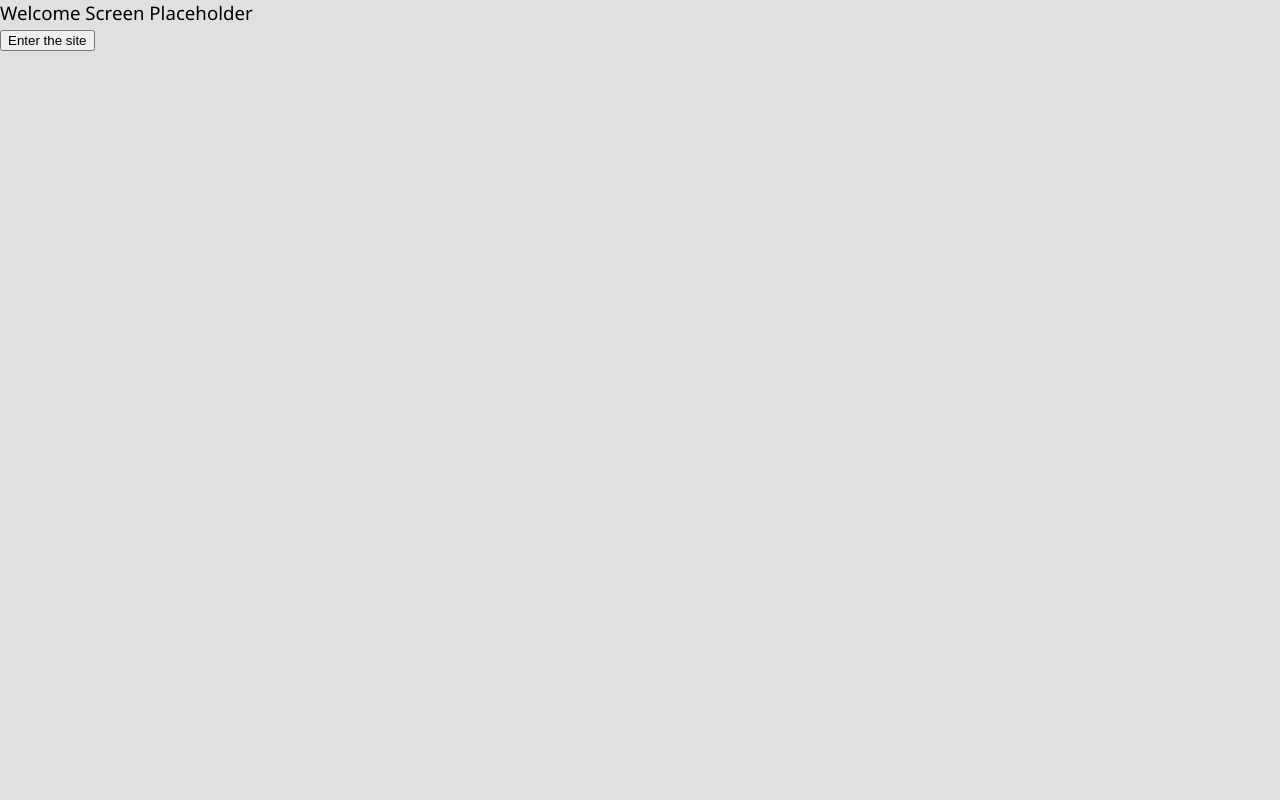
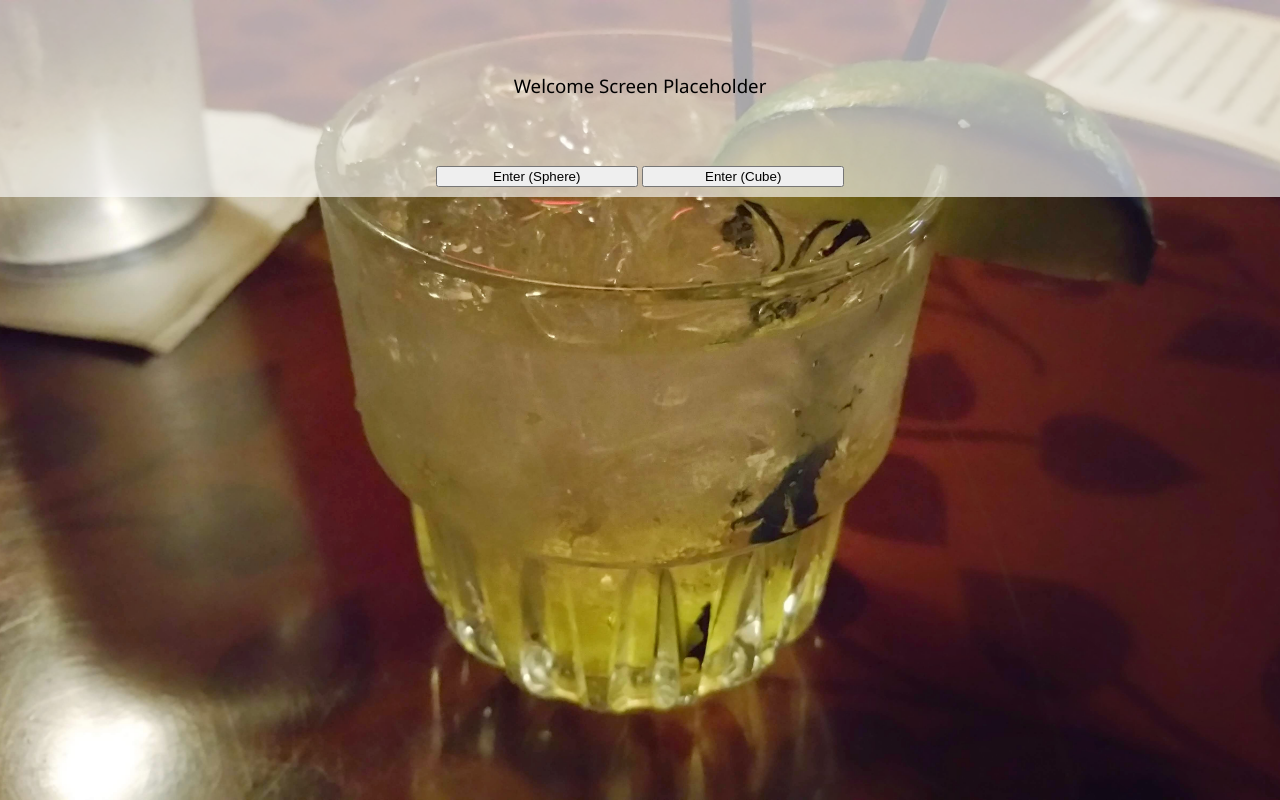
Before and after one commit to wcaughey/patron-innovation, a plain HTML site: page index.html in a window 1280 px wide. Drawn offline with nearby package versions, Linux system fonts and the light colour scheme.

Commit message:
small adjustments. First part of support for cube.

```diff
--- a/index.html
+++ b/index.html
@@ -2,7 +2,7 @@
 <html>
     <head>
       <title>Innovation Sample</title>
-        <meta name="viewport" content="width=device-width, user-scalable=no, initial-scale="1.0" />
+      <meta name = "viewport" content = "initial-scale = 1.0, user-scalable = no">
         <link rel="stylesheet" href="styles/main.css" />
         <script src="https://cdnjs.cloudflare.com/ajax/libs/three.js/104/three.js"></script>
         <script language="JavaScript" src="scripts/main.js"></script>
@@ -20,8 +20,14 @@
             In the experience
         </div>
         <div id="welcome-page" class="page shown">
-            Welcome Screen Placeholder
-            <div><button onclick="enterSite(1)">Enter the site</button></div>
+
+          <div id="welcome-form">
+            <div class="welcome-title">Welcome Screen Placeholder</div>
+            <div class="welcome-title">
+              <button class="enter-button" onclick="enterSite('SPHERE')">Enter (Sphere)</button>
+              <button class="enter-button" onclick="enterSite('CUBE')">Enter (Cube)</button>
+            </div>
+          </div>
         </div>
 
         <div id="haltOverlay" class="page">
--- a/scripts/main.js
+++ b/scripts/main.js
@@ -6,7 +6,12 @@ var rendered;
 
 var cage;
 
+class MAP_TYPE {
+    static SPHERE = 'SPHERE';
+    static CUBE = 'CUBE';
+}
 
+var mapType = MAP_TYPE.CUBE;
 
 function NoSupport(msg) {
     var haltOverlayElement = document.getElementById('haltOverlay');
@@ -61,7 +66,6 @@ function startMotionSensing() {
     {
         window.addEventListener("devicemotion", handleMotion, true);
     }
-
     else {
         return NoSupport("Device Orientation is not supported on this device. Fallback not implemented")
     }
@@ -84,7 +88,6 @@ function startMotionSensing() {
     else {
         return NoSupport("Device Motion is not supported on this device. Fallback not implemented")
     }
-
 }
 
 
@@ -140,9 +143,17 @@ function buildSceneObjects() {
        var videoElement = document.getElementById("primaryVideo")
        const texture = new THREE.VideoTexture(videoElement)
 
+    if(mapType == MAP_TYPE.SPHERE) {
        var geometry =  new THREE.SphereGeometry(20,32,32); //new THREE.BoxGeometry(3,3,3);
        var material = new THREE.MeshBasicMaterial({ map:texture, side: THREE.DoubleSide});
        cage = new THREE.Mesh(geometry, material);
+    } else if(mapType == MAP_TYPE.CUBE) {
+        var geometry =  new THREE.BoxGeometry(20,20,20); //new THREE.BoxGeometry(3,3,3);
+        var material = new THREE.MeshBasicMaterial({ map:texture, side: THREE.DoubleSide});
+        cage = new THREE.Mesh(geometry, material);
+    }
+
+
        //cage.rotation.z = 90;
        scene.add(cage);
 
@@ -164,7 +175,10 @@ function createScene() {
     document.getElementById("SceneCanvas").appendChild(renderer.domElement);
 }
 
-function enterSite() {
+function enterSite(mode) {
+    if((mode == MAP_TYPE.SPHERE || mode == MAP_TYPE.CUBE)) {
+        mapType  = mode;
+    }
     showPage('experience-page')
     createScene();
     startVideo();
--- a/styles/main.css
+++ b/styles/main.css
@@ -16,6 +16,28 @@ html, body {
 }
 
 
+
+#welcome-form {
+    background-color: rgba(255, 255, 255, 0.637);
+    padding:10px;
+
+    text-align:center;
+    margin-left: auto;
+margin-right: auto;
+}
+
+
+#welcome-page {
+    background-image: url(../img/drink_01.jpg);
+    background-size: cover;
+    background-repeat: no-repeat;;
+    background-position: center center;
+}
+
+
+
+
+
 .shown {
     display: block;
 }
@@ -24,11 +46,26 @@ html, body {
     display:none;
 }
 
+
+.enter-button {
+    width: 16%;
+}
+
 .page {
     position:absolute;
     left: 0px;
     top: 0px;
     height: 100%;
     width: 100%;
+    margin:0px;
+
     background-color: #E0E0E0;
 }
+
+
+.welcome-title {
+    text-align:center;
+    width:100%;
+    margin-top:5%;
+
+}
```
Also changed, not shown: img/drink_01.jpg (added).
